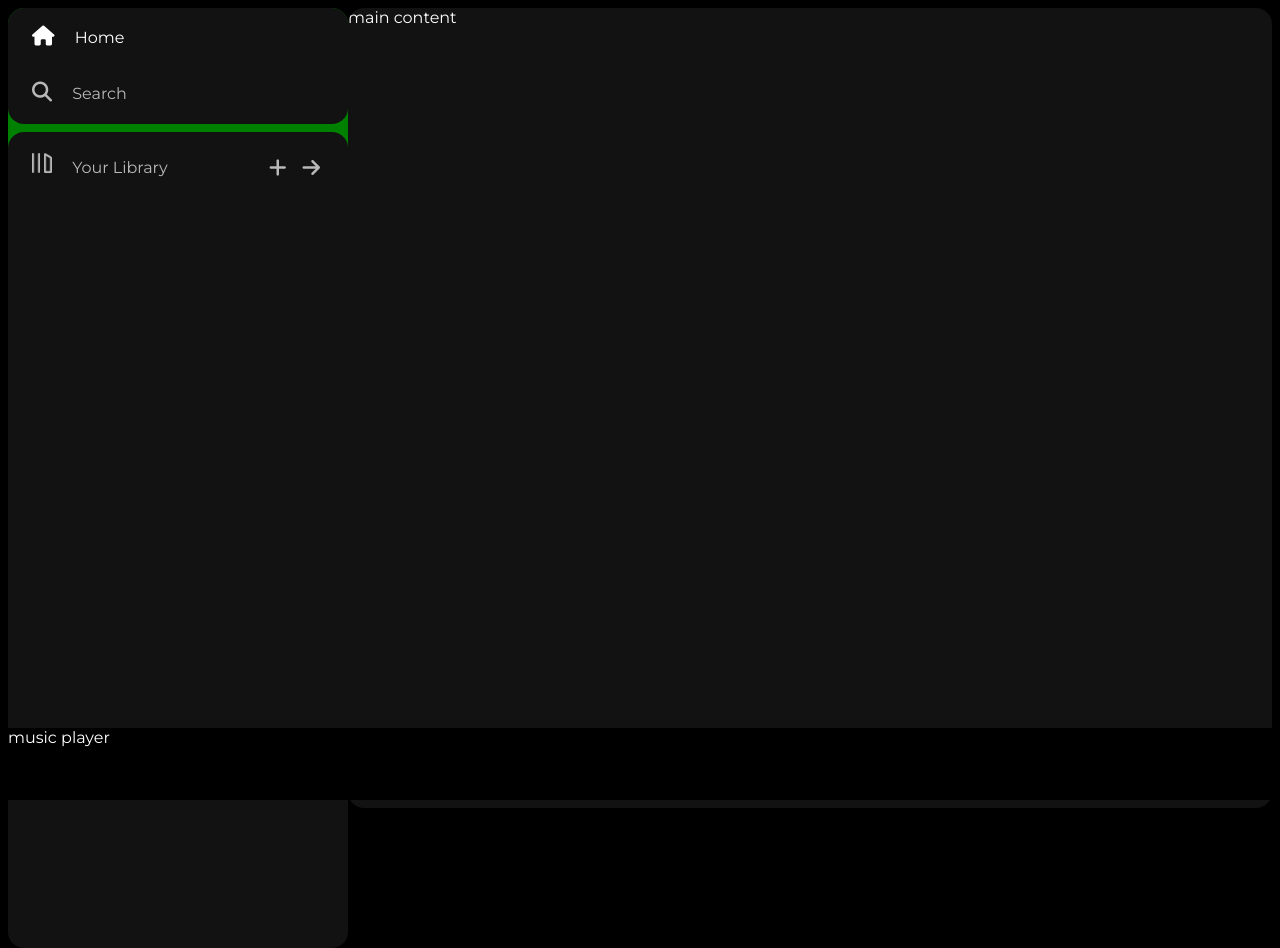
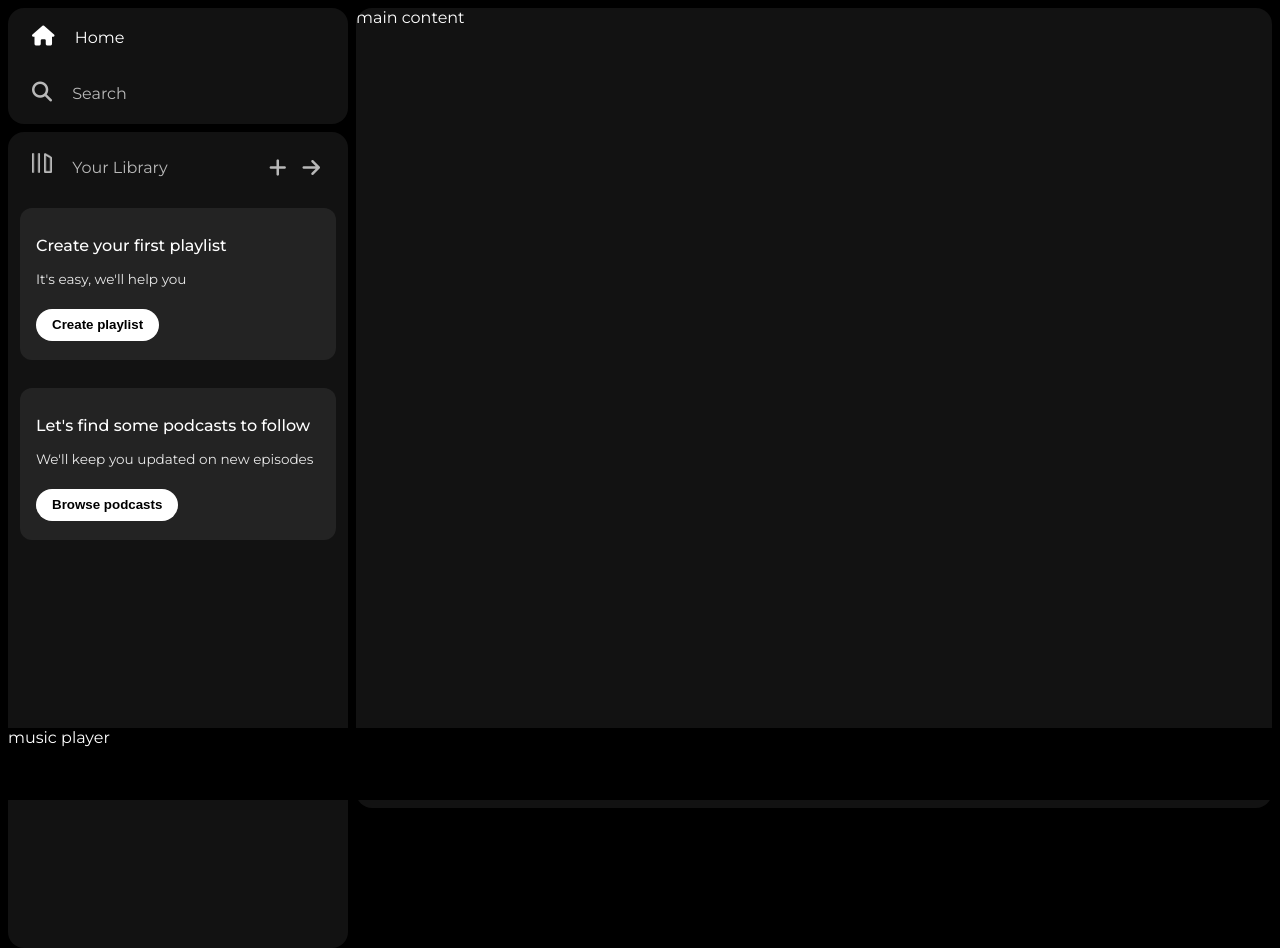
Before and after one commit to yanil8068/spotify-clone, a plain HTML site: page index.html in a window 1280 px wide. Drawn offline with Linux system fonts and the light colour scheme.

Commit message:
library boxes done

```diff
--- a/index.html
+++ b/index.html
@@ -44,7 +44,18 @@
               <i class="fa-solid fa-arrow-right"></i>
             </div>
           </div>
-          <div class="boxes"></div>
+          <div class="lib-box">
+            <div class="box">
+              <p class="box-p1">Create your first playlist</p>
+              <p class="box-p2">It's easy, we'll help you</p>
+              <button class="badge">Create playlist</button>
+            </div>
+            <div class="box">
+              <p class="box-p1">Let's find some podcasts to follow</p>
+              <p class="box-p2">We'll keep you updated on new episodes</p>
+              <button class="badge">Browse podcasts</button>
+            </div>
+          </div>
         </div>
       </div>
       <div class="main-content">main content</div>
--- a/style.css
+++ b/style.css
@@ -11,9 +11,10 @@ body {
     padding: 0.5rem;
 }
 .sidebar{
-    background-color: green;
+    background-color: #000;
     width: 340px;
     border-radius: 1rem; /*1rem=16px here*/
+    margin-right: 0.5rem;
 }
 .main-content{
     background-color: #121212;
@@ -84,3 +85,28 @@ a{
 .icons i:hover {
     opacity: 1;
 }
+.box{
+    background-color: #232323;
+    height: 8rem;
+    border-radius: 0.75rem;
+    margin: 0.75rem 0 1.75rem 0;
+    padding: 0.75rem 1rem;
+}
+.box-p1 {
+    font-size: 1rem;
+    font-weight: 500;
+}
+.box-p2 {
+    font-size: 0.85rem;
+    opacity: 0.9;
+}
+.badge {
+    background-color: #fff;
+    border: none;
+    border-radius: 100px;
+    padding: 0.25rem 1rem;
+    font-weight: 700;
+    margin-top: 0.5rem;
+    height: 2rem;
+    width: fit-content;
+}
```
